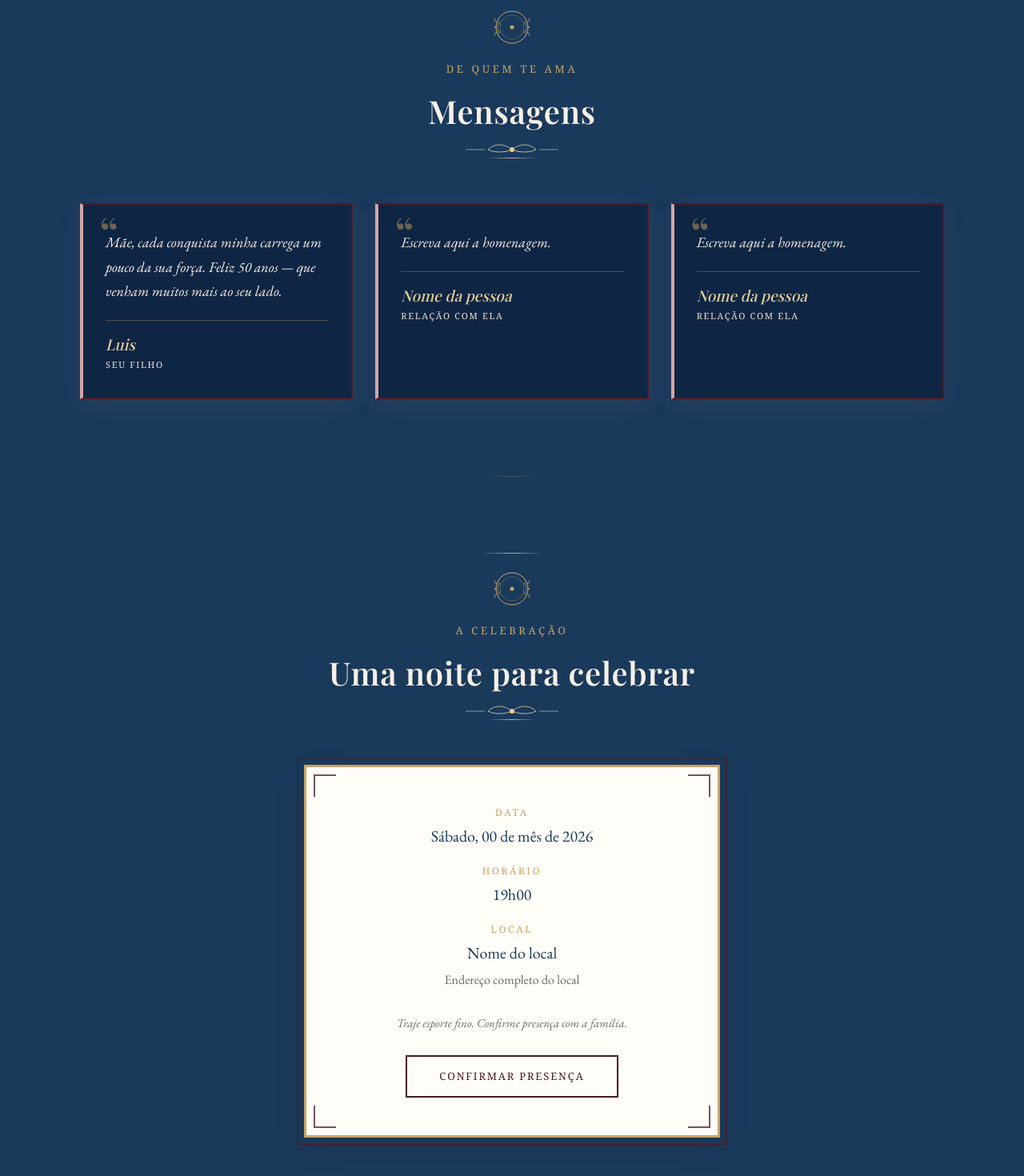
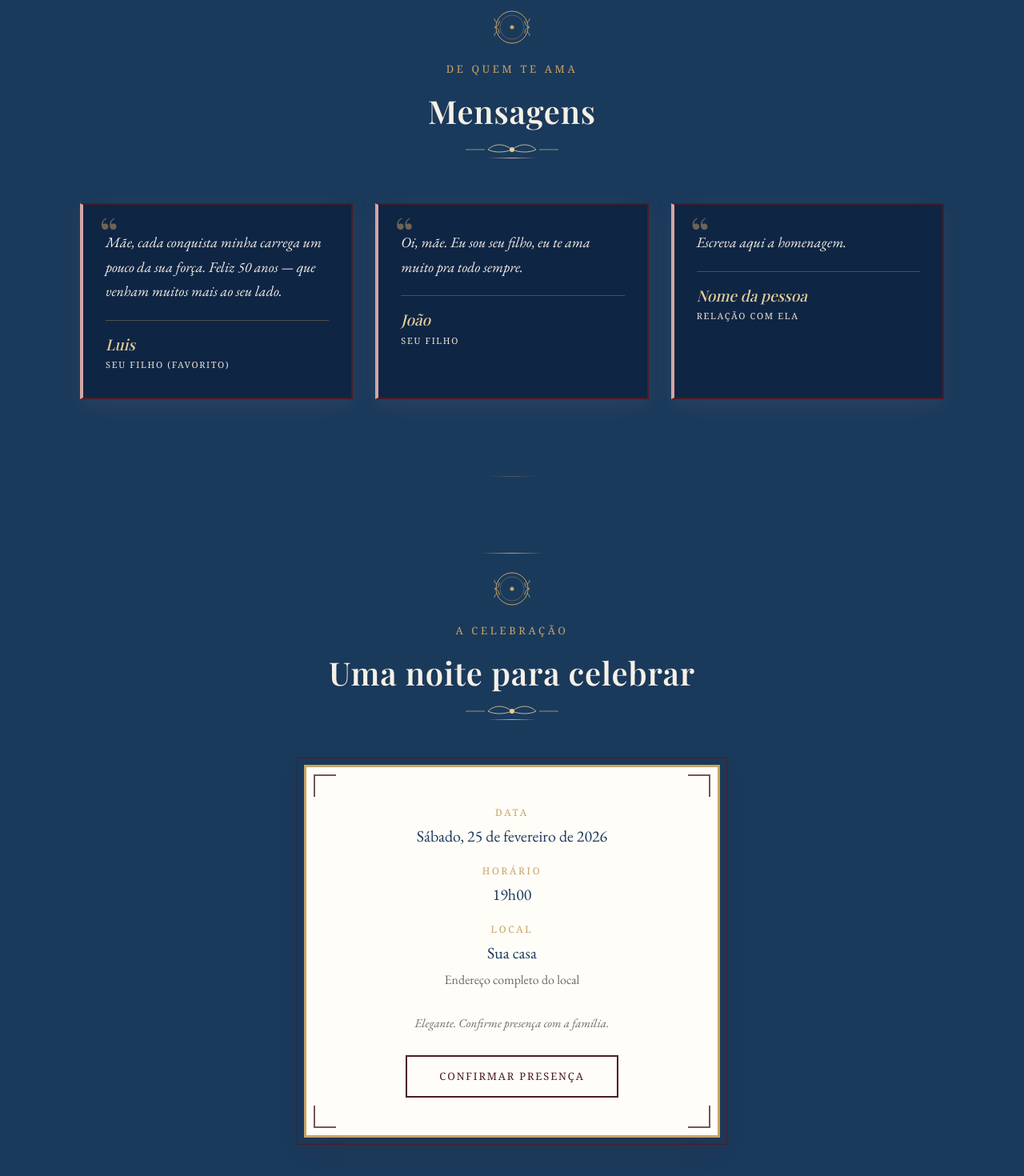
Before and after one commit to Fewfss/Project-Anchor, a React (Vite) app: page / in a window 1280 px wide. Shown: the part 4597-6067 px from the top of the page at 80% size. Built offline with nearby package versions, Linux system fonts and the light colour scheme; a web font is replaced by a local one.

Commit message:
Edit - Homenagens (texto)

```diff
--- a/src/data.js
+++ b/src/data.js
@@ -29,14 +29,14 @@ export const fotos = [
 export const mensagens = [
   {
     autor: "Luis",
-    relacao: "seu filho",
+    relacao: "seu filho (favorito)",
     texto:
       "Mãe, cada conquista minha carrega um pouco da sua força. Feliz 50 anos — que venham muitos mais ao seu lado.",
   },
   {
-    autor: "Nome da pessoa",
-    relacao: "relação com ela",
-    texto: "Escreva aqui a homenagem.",
+    autor: "João",
+    relacao: "seu filho",
+    texto: "Oi, mãe. Eu sou seu filho, eu te ama muito pra todo sempre. ",
   },
   {
     autor: "Nome da pessoa",
@@ -48,13 +48,13 @@ export const mensagens = [
 // Detalhes do convite/festa.
 export const convite = {
   titulo: "Uma noite para celebrar",
-  data: "Sábado, 00 de mês de 2026",
+  data: "Sábado, 25 de fevereiro de 2026",
   horario: "19h00",
-  local: "Nome do local",
+  local: "Sua casa",
   endereco: "Endereço completo do local",
-  observacao: "Traje esporte fino. Confirme presença com a família.",
+  observacao: "Elegante. Confirme presença com a família.",
   rsvpTexto: "Confirmar presença",
-  rsvpLink: "https://wa.me/5500000000000", // link de WhatsApp, formulário, etc.
+  rsvpLink: "https://wa.me/5511999999999", // link de WhatsApp, formulário, etc.
 };
 
 // Curiosidades sobre ela.
```
